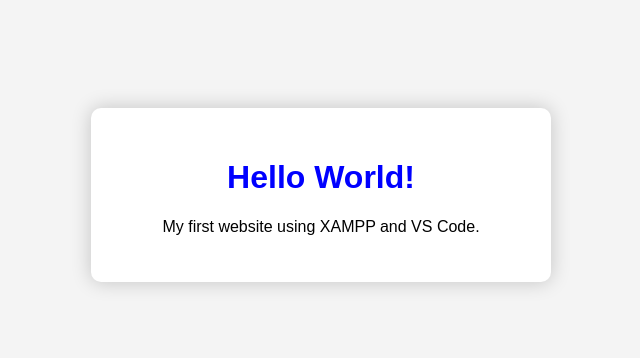
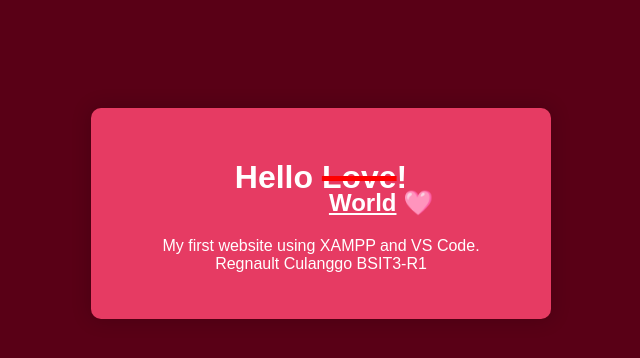
Before and after one commit to RegnaultCulanggo/hello-world, a PHP site: page / in a window 1280 px wide. Shown: the top 358 px of the page, without its empty margins (319-959 px from the left). Run offline with PHP 8.4, Linux system fonts and the light colour scheme.

Commit message:
Partial Changes

```diff
--- a/index.php
+++ b/index.php
@@ -6,7 +6,7 @@
 
 <style>
 body{
-background:#f4f4f4;
+background:#590016;
 font-family:Arial;
 text-align:center;
 padding-top:100px;
@@ -14,7 +14,7 @@ padding-top:100px;
 }
 
 .card{
-background:white;
+background:#E63B63;
 width:400px;
 margin:auto;
 padding:30px;
@@ -25,7 +25,26 @@ box-shadow:0px 0px 20px rgba(0,0,0,0.2);
 }
 
 h1{
-color:blue;
+color:white;
+height:8px;
+}
+
+h2{
+    margin-left: 120px;
+    color: white;
+}
+
+p {
+    color: white;
+}
+
+
+del{
+    text-decoration-line: line-through;
+    text-decoration-color:red;
+    text-decoration-style: solid;
+    text-decoration-thickness: 5px;
+    color: inherit;
 }
 </style>
 </head>
@@ -33,9 +52,10 @@ color:blue;
 
 <div class="card">
 
-<h1>Hello World!</h1>
+<h1>Hello <del>Love</del>!</h1>
+<h2><u>World</u> 🩷</h2>
 
-<p>My first website using XAMPP and VS Code.</p>
+<p>My first website using XAMPP and VS Code.</br> Regnault Culanggo BSIT3-R1</p>
 
 </div>
 
```
